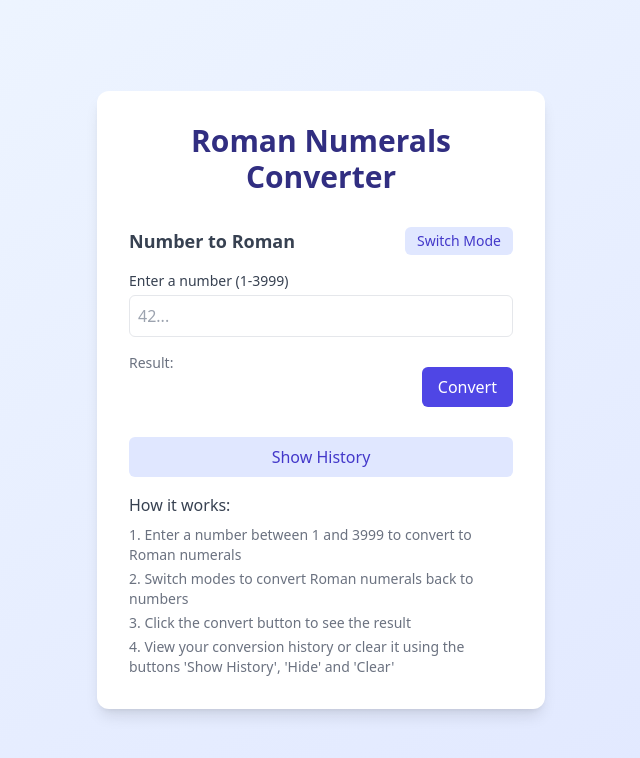
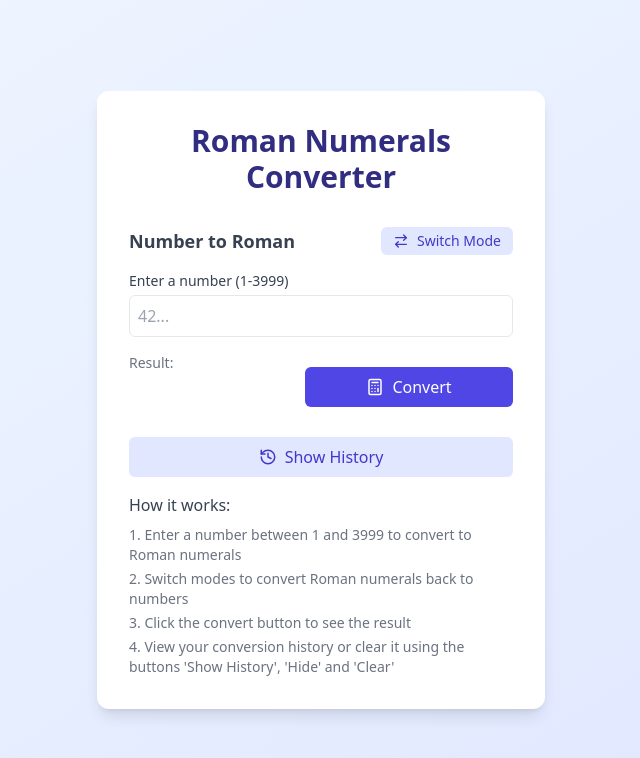
Before and after one commit to NataliUstinova/roman-numerals-project, a React (Vite) app in the folder frontend/: page / in a window 1280 px wide. Shown: the top 758 px of the page, without its empty margins (319-959 px from the left). Built offline with nearby package versions, Linux system fonts and the light colour scheme.

Commit message:
refactor: frontend buttons icons

```diff
--- a/frontend/src/components/ConversionHistory.tsx
+++ b/frontend/src/components/ConversionHistory.tsx
@@ -1,5 +1,6 @@
 import { useConversionHistory } from '../hooks/useConversionHistory';
 import Button from './ui/Button.tsx';
+import { Trash2, EyeOff, History } from 'lucide-react';
 
 export default function ConversionHistory() {
   const {
@@ -13,7 +14,13 @@ export default function ConversionHistory() {
 
   if (!showHistory) {
     return (
-      <Button variant="secondary" fullWidth onClick={toggleHistory}>
+      <Button
+        variant="secondary"
+        fullWidth
+        onClick={toggleHistory}
+        icon={History}
+        iconPosition={'left'}
+      >
         Show History
       </Button>
     );
@@ -22,19 +29,25 @@ export default function ConversionHistory() {
   return (
     <div className="mt-6 border rounded-lg p-4 bg-gray-50">
       <div className="flex justify-between items-center mb-4">
-        <h2 className="text-lg font-semibold text-gray-700">
-          Conversion History
-        </h2>
+        <h2 className="text-lg font-semibold text-gray-700">History</h2>
         <div className="space-x-2">
           <Button
             variant="danger"
             size="sm"
             onClick={handleClearHistory}
             disabled={isLoading}
+            icon={Trash2}
+            iconPosition={'left'}
           >
             Clear All
           </Button>
-          <Button variant="outline" size="sm" onClick={toggleHistory}>
+          <Button
+            variant="outline"
+            size="sm"
+            onClick={toggleHistory}
+            icon={EyeOff}
+            iconPosition={'left'}
+          >
             Hide
           </Button>
         </div>
--- a/frontend/src/components/ConverterForm.tsx
+++ b/frontend/src/components/ConverterForm.tsx
@@ -1,6 +1,7 @@
 import { useForm } from 'react-hook-form';
 import { useRomanConverter } from '../hooks/useRomanConverter';
 import Button from './ui/Button.tsx';
+import { ArrowRightLeft, Calculator } from 'lucide-react';
 
 export default function ConverterForm() {
   const {
@@ -44,6 +45,8 @@ export default function ConverterForm() {
           size="sm"
           type="button"
           onClick={switchMode}
+          icon={ArrowRightLeft}
+          iconPosition={'left'}
         >
           Switch Mode
         </Button>
@@ -105,7 +108,14 @@ export default function ConverterForm() {
           </p>
         </div>
 
-        <Button variant="primary" type="submit" disabled={loading}>
+        <Button
+          variant="primary"
+          type="submit"
+          disabled={loading}
+          iconPosition={'left'}
+          icon={Calculator}
+          className={'flex-1'}
+        >
           Convert
         </Button>
       </div>
--- a/frontend/src/components/FormField.tsx
+++ /dev/null
@@ -1,42 +0,0 @@
-import React from 'react';
-
-interface FormFieldProps {
-  label: string;
-  register: any;
-  name: string;
-  validation: any;
-  error: any;
-  placeholder: string;
-  type?: string;
-  onChange: (e: React.ChangeEvent<HTMLInputElement>) => void;
-  value: string;
-}
-
-const FormField: React.FC<FormFieldProps> = ({
-  label,
-  register,
-  name,
-  validation,
-  error,
-  placeholder,
-  type = 'text',
-  onChange,
-  value,
-}) => (
-  <div>
-    <label className="block text-sm font-medium text-gray-700 mb-2">
-      {label}
-    </label>
-    <input
-      type={type}
-      {...register(name, validation)}
-      className="w-full px-4 py-2 border border-gray-300 rounded-md focus:ring-3! focus:ring-indigo-500! focus:border-indigo-500!"
-      placeholder={placeholder}
-      onChange={onChange}
-      value={value}
-    />
-    {error && <p className="text-red-500 text-sm mt-1">{error.message}</p>}
-  </div>
-);
-
-export default FormField;
--- a/frontend/src/components/ui/Button.tsx
+++ b/frontend/src/components/ui/Button.tsx
@@ -1,4 +1,5 @@
 import React from 'react';
+import { LucideIcon } from 'lucide-react';
 
 type ButtonVariant = 'primary' | 'secondary' | 'danger' | 'outline';
 type ButtonSize = 'sm' | 'md' | 'lg';
@@ -8,6 +9,9 @@ interface ButtonProps extends React.ButtonHTMLAttributes<HTMLButtonElement> {
   size?: ButtonSize;
   fullWidth?: boolean;
   children: React.ReactNode;
+  icon?: LucideIcon;
+  iconPosition?: 'left' | 'right';
+  iconOnly?: boolean;
 }
 
 const Button: React.FC<ButtonProps> = ({
@@ -16,9 +20,13 @@ const Button: React.FC<ButtonProps> = ({
   fullWidth = false,
   children,
   className = '',
+  icon: Icon,
+  iconPosition = 'left',
+  iconOnly = false,
   ...props
 }) => {
-  const baseClasses = 'rounded-md transition-colors';
+  const baseClasses =
+    'rounded-md transition-colors focus:outline-none focus:ring-2 inline-flex items-center justify-center';
 
   const variantClasses = {
     primary:
@@ -36,13 +44,28 @@ const Button: React.FC<ButtonProps> = ({
     lg: 'text-lg py-3 px-6',
   };
 
+  const iconSizes = {
+    sm: 16,
+    md: 18,
+    lg: 20,
+  };
+
   const widthClass = fullWidth ? 'w-full' : '';
+  const iconOnlyClass = iconOnly ? 'p-2' : '';
 
-  const buttonClasses = `${baseClasses} ${variantClasses[variant]} ${sizeClasses[size]} ${widthClass} ${className}`;
+  const buttonClasses = `${baseClasses} ${variantClasses[variant]} ${
+    !iconOnly ? sizeClasses[size] : ''
+  } ${iconOnlyClass} ${widthClass} ${className}`;
 
   return (
     <button className={buttonClasses} {...props}>
-      {children}
+      {Icon && iconPosition === 'left' && !iconOnly && (
+        <Icon size={iconSizes[size]} className="mr-2" />
+      )}
+      {iconOnly && Icon ? <Icon size={iconSizes[size]} /> : children}
+      {Icon && iconPosition === 'right' && !iconOnly && (
+        <Icon size={iconSizes[size]} className="ml-2" />
+      )}
     </button>
   );
 };
```
